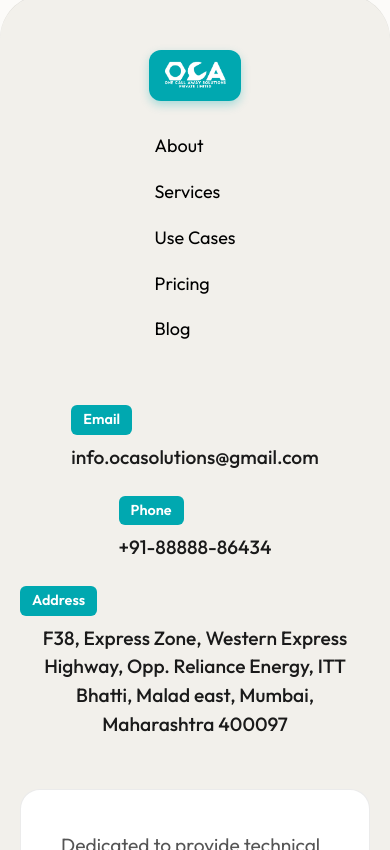
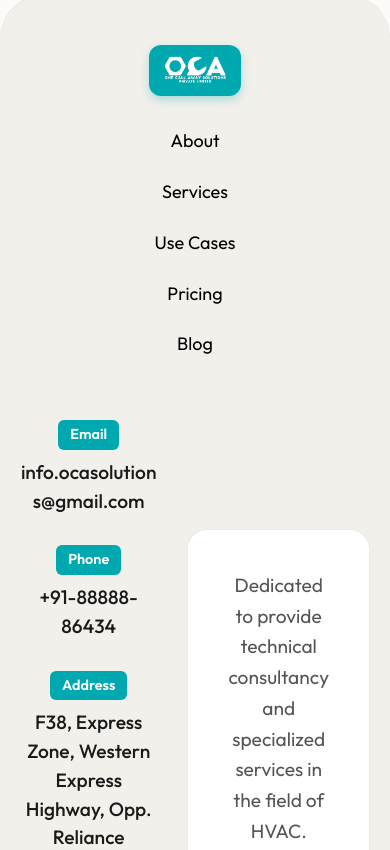
Before and after one commit to malayyy/oca-site, a Vue app: page /blog in a window 390 px wide. Shown: the part 1774-2624 px from the top of the page. Built offline with nearby package versions, Linux system fonts and the light colour scheme; no server answers.

Commit message:
Comprehensive mobile visual polish: Footer centering, cleaner titles, card padding

```diff
--- a/src/components/Cards/ServiceCard/ServiceCard.vue
+++ b/src/components/Cards/ServiceCard/ServiceCard.vue
@@ -137,7 +137,7 @@ const glowStyle = computed(() => ({
 /* Mobile Responsive */
 @media (max-width: 768px) {
     .service-card {
-        padding: 24px;
+        padding: 15px; /* Tighter padding */
         text-align: center; /* Center text */
     }
 
--- a/src/components/Footer/Footer.vue
+++ b/src/components/Footer/Footer.vue
@@ -162,40 +162,6 @@ footer {
 }
 
 /* RESPONSIVE */
-@media screen and (max-width: 768px) {
-    #contacts {
-        grid-template-columns: 1fr;
-        gap: 40px;
-    }
-
-    #navigations {
-        flex-direction: column;
-        align-items: flex-start;
-    }
-
-    #links {
-        flex-direction: column;
-        align-items: flex-start;
-        gap: 15px;
-    }
-
-    #rights {
-        flex-direction: column;
-        gap: 20px;
-        text-align: center;
-    }
-}
-
-/* LISTENERS */
-#socials .logo:hover {
-    background-color: var(--primary-color);
-}
-
-#socials a:hover>svg>path {
-    fill: var(--primary-color);
-}
-
-/* RESPONSIVE */
 @media screen and (max-width: 999px) {
     #contacts {
         flex-direction: column;
@@ -204,73 +170,36 @@ footer {
     }
 }
 
-@media screen and (max-width: 919px) {
-    #navigations {
+@media screen and (max-width: 768px) {
+    footer {
+        padding: 50px 20px;
+        text-align: center;
+    }
+
+    #navigations, #links, #contacts, #physical-info, #rights {
         flex-direction: column;
+        align-items: center;
+        justify-content: center;
+        text-align: center;
         gap: 30px;
-        align-items: initial;
-        justify-content: initial;
-    }
-}
-
-@media screen and (max-width: 720px) {
-    #virtual-info {
-        min-width: initial;
-    }
-}
-
-@media screen and (max-width: 620px) {
-    footer {
-        padding: 55px 40px;
     }
 
     #links {
-        flex-wrap: wrap;
+        gap: 20px;
     }
 
-    #virtual-info .wrapper {
-        flex-direction: column;
-    }
-
-    #virtual-info #email-input {
-        height: 68px;
-    }
-
-    #virtual-info input {
-        background-color: transparent;
-        border: 0;
-        color: var(--white);
-        width: 100%;
-        outline: none;
-    }
-}
-
-@media screen and (max-width: 520px) {
-    footer {
-        padding: 55px 20px;
+    .contact-item {
         align-items: center;
     }
 
-    #navigations {
-        align-items: center;
+    .contact-value {
+        text-align: center;
+        word-break: break-word; /* Prevent overflow */
     }
 
-    #links {
-        flex-direction: column;
-    }
-
-    #physical-info {
-        max-width: initial;
-        align-items: center;
-        text-align: center;
-    }
-
-    #physical-info #address-info {
-        max-width: 320px;
-    }
-
-    #rights {
-        flex-direction: column;
+    /* Ensure footer buttons center */
+    button, .cta-button {
+        margin: 0 auto;
     }
 }
 </style>
--- a/src/components/SectionTitle/SectionTitle.vue
+++ b/src/components/SectionTitle/SectionTitle.vue
@@ -29,17 +29,17 @@ const props = defineProps({
 
 #title {
     flex-shrink: 0;
-
-    background-color: var(--primary-color);
-    border-radius: 7px;
-    color: var(--secondary-color);
+    font-size: clamp(2rem, 5vw, 2.5rem);
+    color: var(--text-main);
     width: max-content;
-    padding: 0 10px;
-    place-content: center;
+    padding: 0;
+    margin: 0;
 }
 
 #desc {
     max-width: 600px;
+    font-size: 1rem;
+    color: var(--text-muted);
 }
 
 /* RESPONSIVE */
--- a/src/components/Sections/Projects/Projects.vue
+++ b/src/components/Sections/Projects/Projects.vue
@@ -92,4 +92,10 @@ const projects = [
 .learn-more:hover {
     text-decoration: underline;
 }
+
+@media (max-width: 768px) {
+    .content {
+        text-align: center;
+    }
+}
 </style>
```
